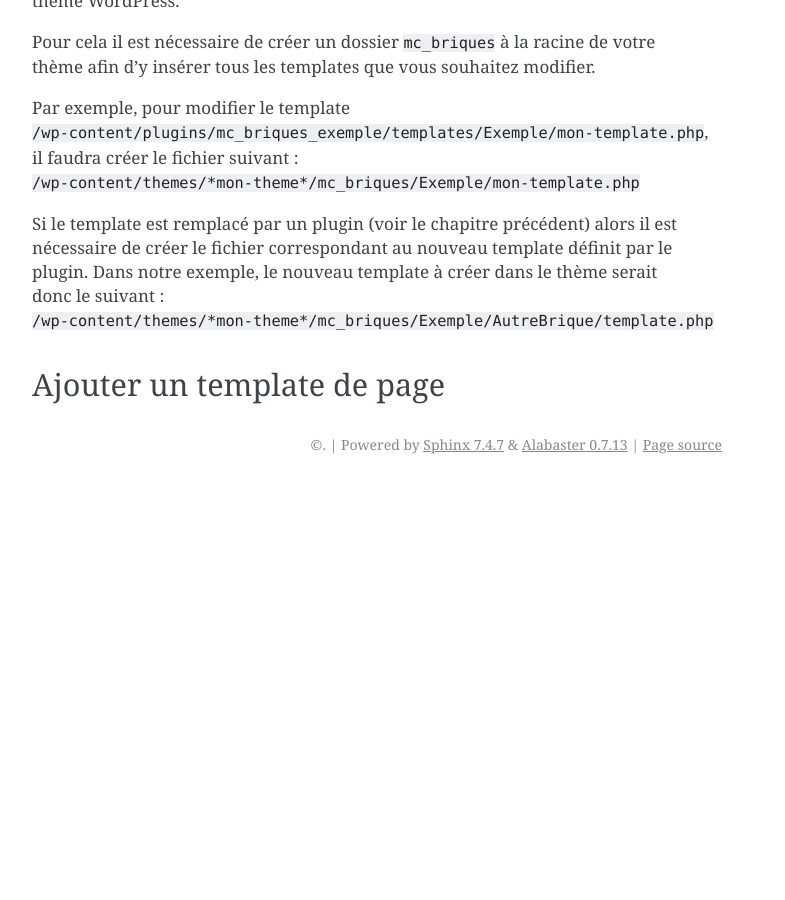
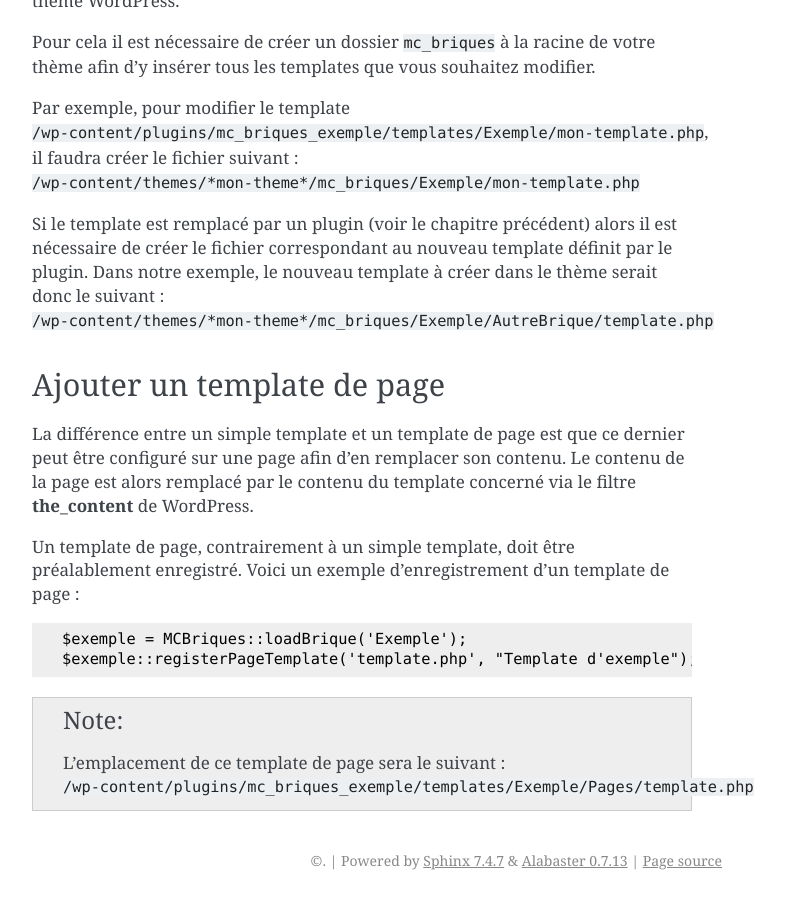
Before and after one commit to Cogitime/4ME, a Sphinx documentation site: the page built from docs/dev_templates.rst, in a window 1280 px wide and 900 px high, scrolled down 2747 px. Shown: the whole window, without its empty margins (388-1173 px from the left). Built offline with Sphinx 7.4.7, drawn with Linux system fonts in a browser that asks for light colours; before the commit the page ends 3231 px from its top, so only the background shows below that.

Commit message:
Doc Templates

```diff
--- a/docs/conf.py
+++ b/docs/conf.py
@@ -5,3 +5,5 @@ source_parsers = {
 }
 
 source_suffix = ['.rst', '.md']
+
+master_doc = 'index'
--- a/docs/dev_templates.rst
+++ b/docs/dev_templates.rst
@@ -115,3 +115,15 @@ Si le template est remplacé par un plugin (voir le chapitre précédent) alors
 
 Ajouter un template de page
 ---------------------------
+
+La différence entre un simple template et un template de page est que ce dernier peut être configuré sur une page afin d'en remplacer son contenu. Le contenu de la page est alors remplacé par le contenu du template concerné via le filtre **the_content** de WordPress.
+
+Un template de page, contrairement à un simple template, doit être préalablement enregistré. Voici un exemple d'enregistrement d'un template de page :
+
+.. code-block:: php
+
+    $exemple = MCBriques::loadBrique('Exemple');
+    $exemple::registerPageTemplate('template.php', "Template d'exemple");
+
+.. note::
+    L'emplacement de ce template de page sera le suivant : ``/wp-content/plugins/mc_briques_exemple/templates/Exemple/Pages/template.php``
```
